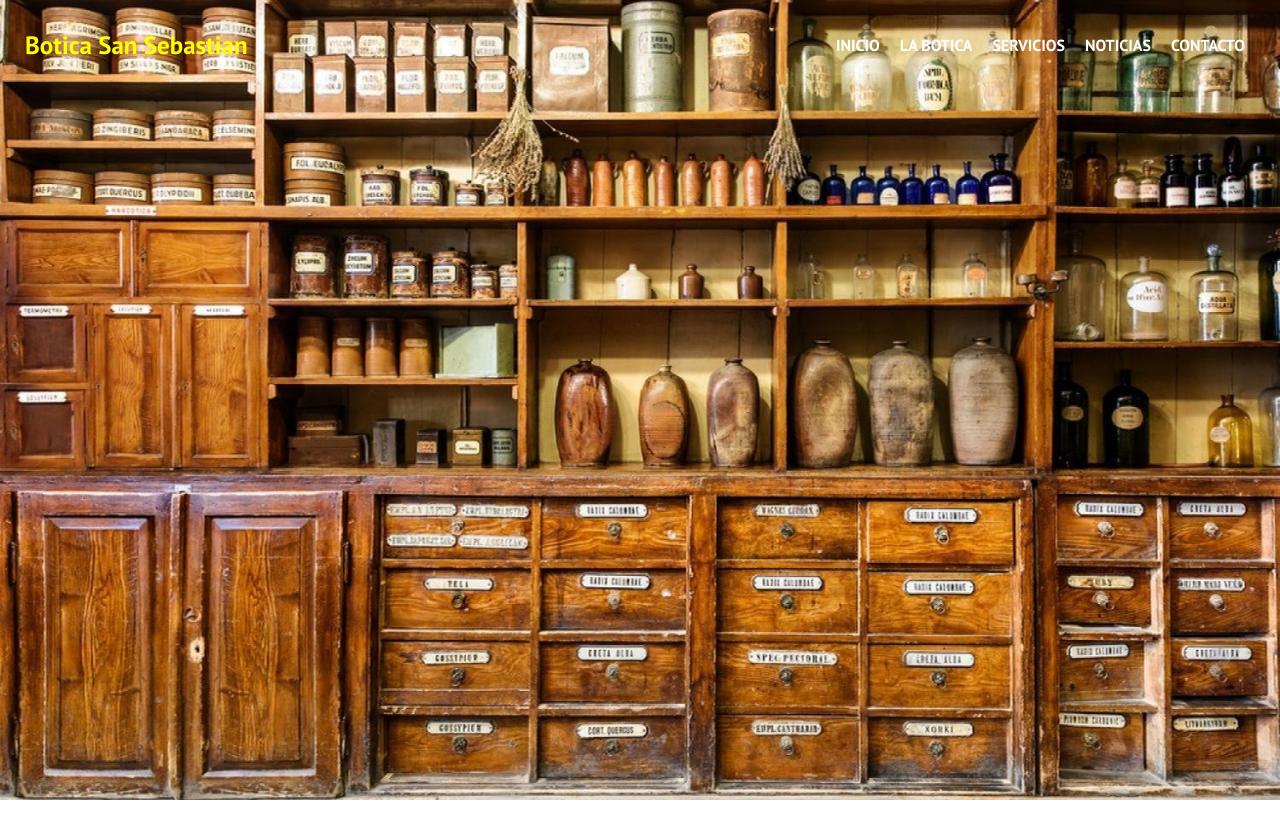
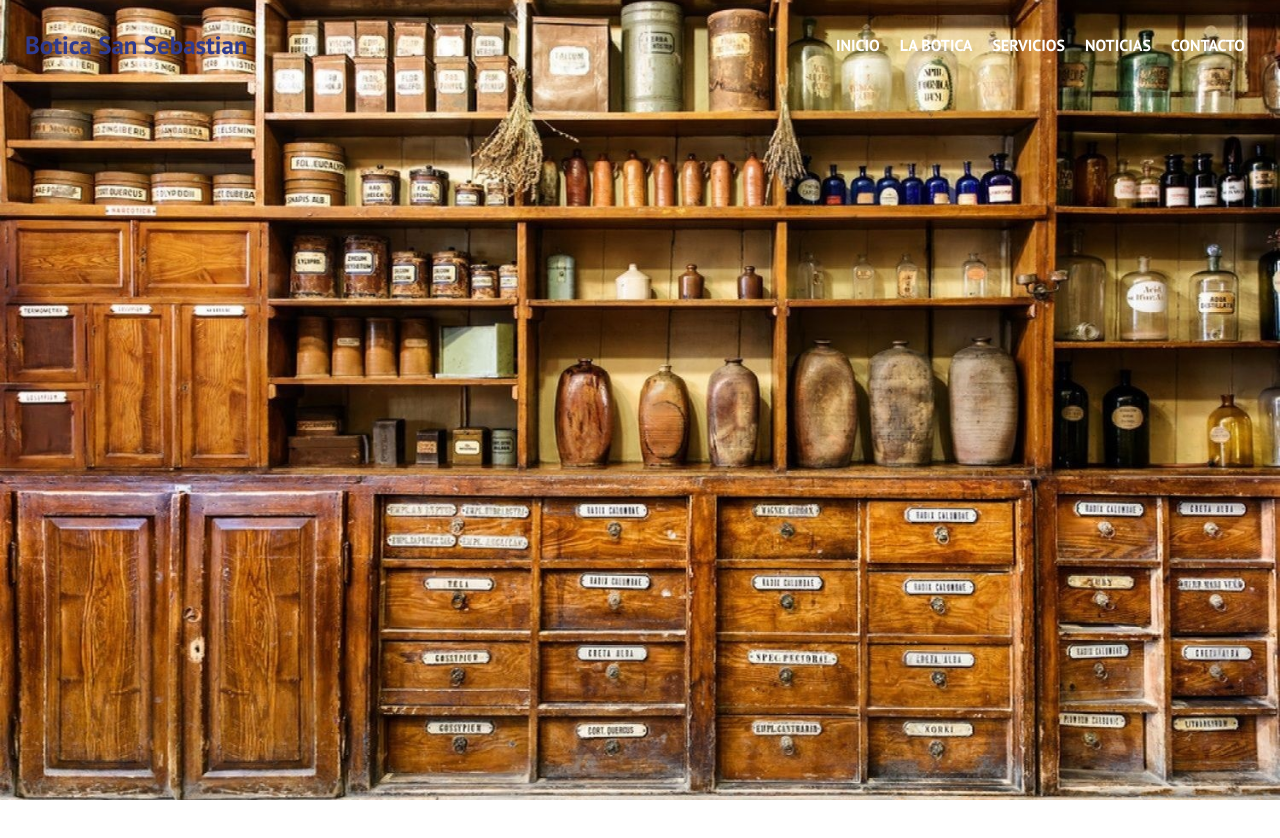
Before and after one commit to Pierogallardo4/Pierogallardo4, a plain HTML site: page index.html in a window 1280 px wide. Drawn offline with Linux system fonts and the light colour scheme.

Commit message:
new color3

```diff
--- a/styles.css
+++ b/styles.css
@@ -37,7 +37,7 @@ header{
 }
 .logo{
     font-size: 25px;
-    color: yellow;
+    color: #2F3A8F;
     font-weight: 100;
 }
 .menu{
```
